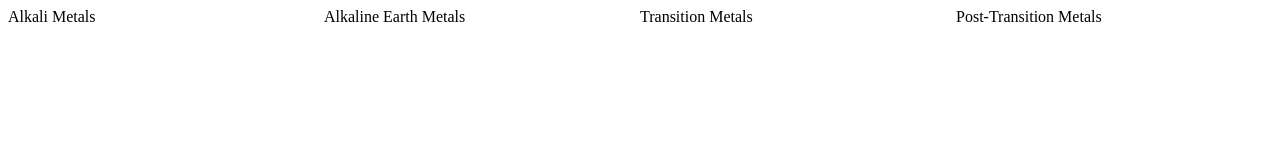
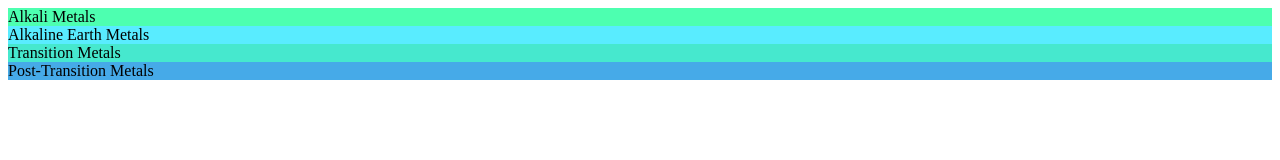
Before and after one commit to studgenius/practice-two, a plain HTML site: page index.html in a window 1280 px wide. Drawn offline with Linux system fonts and the light colour scheme.

Commit message:
changes made to index

```diff
--- a/index.html
+++ b/index.html
@@ -10,10 +10,10 @@
 <body>
 
     <div class="row"></div>
-        <div class="column">Alkali Metals</div>
-        <div class="column">Alkaline Earth Metals</div>
-        <div class="column">Transition Metals</div>
-        <div class="column">Post-Transition Metals</div>
+        <div class="column1" style="background-color: #4DFFB0;">Alkali Metals</div>
+        <div class="column2" style="background-color: #59ECFF;">Alkaline Earth Metals</div>
+        <div class="column3" style="background-color: #46E8CE;">Transition Metals</div>
+        <div class="column4" style="background-color: #46AAE8;">Post-Transition Metals</div>
     </div>
 </body>
 </html>
```
